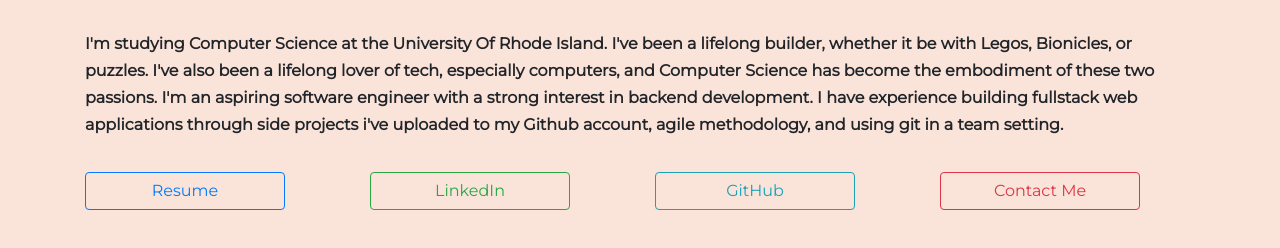
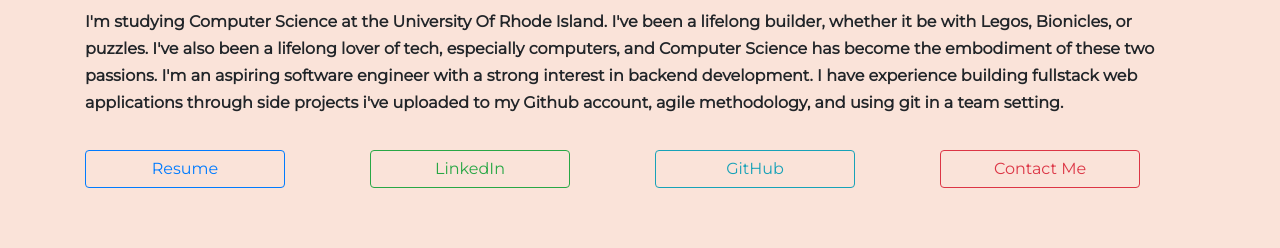
Before and after one commit to adamjeanlaurent/dot-me, a plain HTML site: page index.html in a window 1280 px wide. Shown: the part 474-722 px from the top of the page. Drawn offline with nearby package versions, Linux system fonts and the light colour scheme.

Commit message:
editing margins

```diff
--- a/app.js
+++ b/app.js
@@ -12,11 +12,12 @@ function show() {
     opacity = Number(window.getComputedStyle(body).getPropertyValue('opacity'));
     if(opacity < 1){
         // edit the + [value] to change rate at which the body fades in
-        opacity = opacity + 0.012;
+        opacity = opacity + 0.009;
         body.style.opacity = opacity;
     }
     else {
         clearInterval(timeInterval);
     }
 }
+
 fadeIn();
--- a/index.css
+++ b/index.css
@@ -12,7 +12,7 @@ body {
 }
 
 /* class for centering images */
-.centerBlock{
+.centerBlock {
     display: block;
     margin: auto;
 }
@@ -20,7 +20,7 @@ body {
 /* main body of text */
 .profileText {
     line-height: 1.7;
-    margin-top: 3%;
+    margin-top: 1%;
     font-weight: bold;
 }
 
```
Also changed, not shown: 1 other file.
